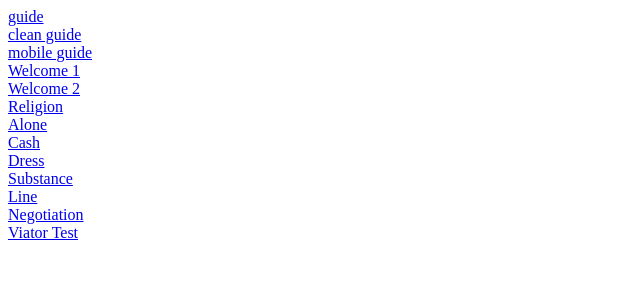
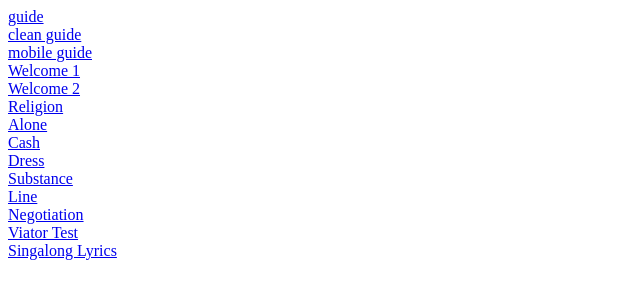
Before and after one commit to jlaor/test, a plain HTML site: page index.html in a window 1280 px wide. Shown: the whole page, without its empty margins (0-640 px from the left). Drawn offline with Linux system fonts and the light colour scheme.

Commit message:
Update index.html

```diff
--- a/index.html
+++ b/index.html
@@ -13,5 +13,6 @@
 		<a href="Standing in line.mp4"> Line </a> </br>
 		<a href=Negotiating.mp4> Negotiation </a> </br>
 		<a href=2.html> Viator Test </a> </br>
+		<a href=singalong.pdf> Singalong Lyrics </a> </br>
 	</body>
 </html>
```
